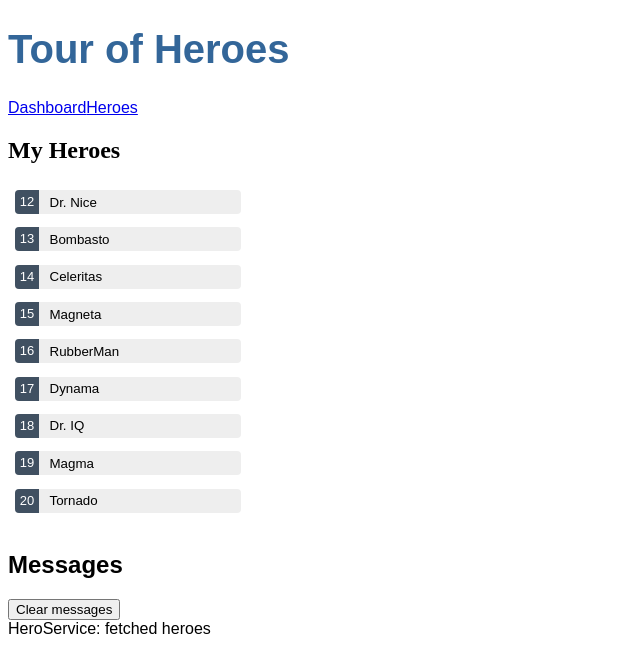
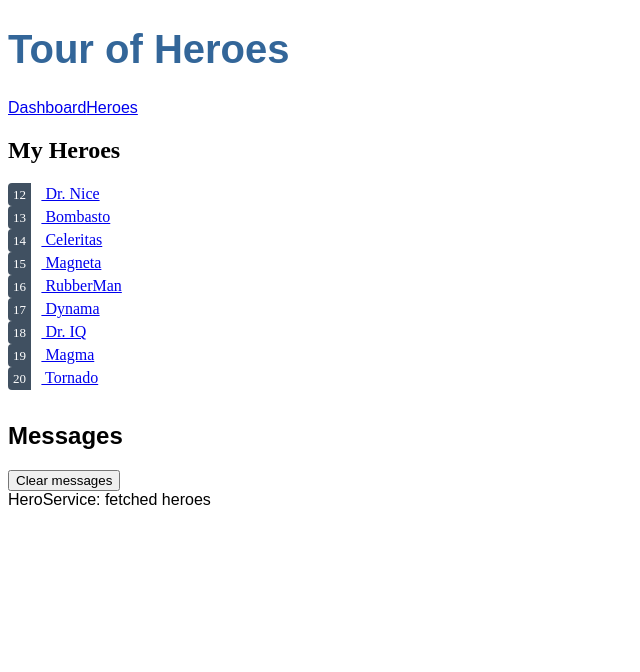
Before and after one commit to IvanLapchenko/angular_web_app, an Angular app: page /heroes in a window 1280 px wide. Shown: the top 672 px of the page, without its empty margins (0-640 px from the left). Built offline with nearby package versions, Linux system fonts and the light colour scheme.

Commit message:
Add a hero detail route

```diff
--- a/src/app/app-routing.module.ts
+++ b/src/app/app-routing.module.ts
@@ -2,11 +2,13 @@
 import { RouterModule, Routes } from '@angular/router';
 import { HeroesComponent } from './heroes/heroes.component';
 import { DashboardComponent } from './dashboard/dashboard.component';
+import { HeroDetailComponent } from './hero-detail/hero-detail.component';
 
 const routes: Routes = [
   { path: '', redirectTo: '/dashboard', pathMatch: 'full' },
+  { path: 'dashboard', component: DashboardComponent },
+  { path: 'detail/:id', component: HeroDetailComponent },
   { path: 'heroes', component: HeroesComponent },
-  { path: 'dashboard', component: DashboardComponent },
 ];
 
 @NgModule({
--- a/src/app/dashboard/dashboard.component.html
+++ b/src/app/dashboard/dashboard.component.html
@@ -1,6 +1,7 @@
 <h2>Top Heroes</h2>
 <div class="heroes-menu">
-  <a *ngFor="let hero of heroes">
+  <a *ngFor="let hero of heroes"
+     routerLink="/detail/{{hero.id}}">
     {{hero.name}}
   </a>
 </div>
--- a/src/app/heroes/heroes.component.html
+++ b/src/app/heroes/heroes.component.html
@@ -1,12 +1,8 @@
 <h2>My Heroes</h2>
 <ul class="heroes">
   <li *ngFor="let hero of heroes">
-    <button [class.selected]="hero === selectedHero"
-            type="button"
-            (click)="onSelect(hero)">
-      <span class="badge">{{ hero.id }}</span>
-      <span class="name">{{ hero.name }}</span>
-    </button>
+    <a routerLink="/detail/{{hero.id}}">
+      <span class="badge">{{hero.id}}</span> {{hero.name}}
+    </a>
   </li>
 </ul>
-<app-hero-detail [hero]="selectedHero"></app-hero-detail>
```
